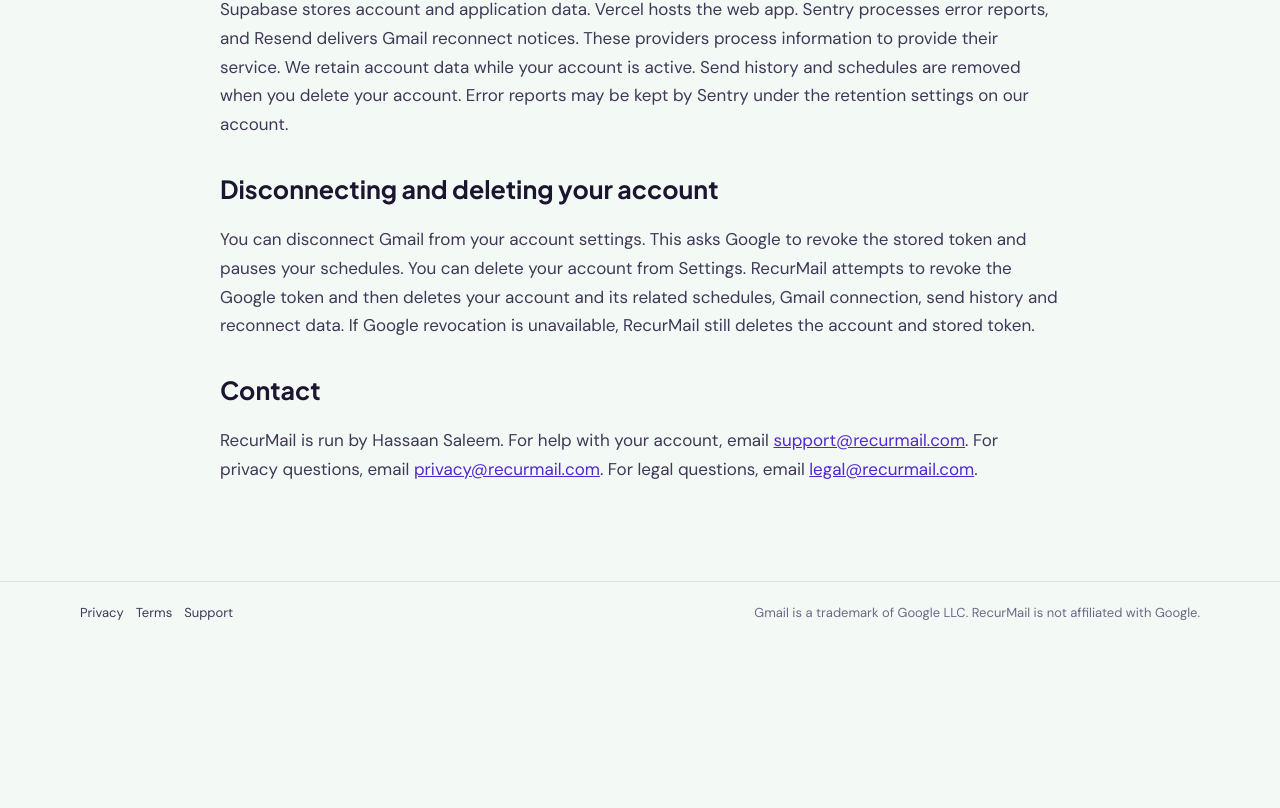
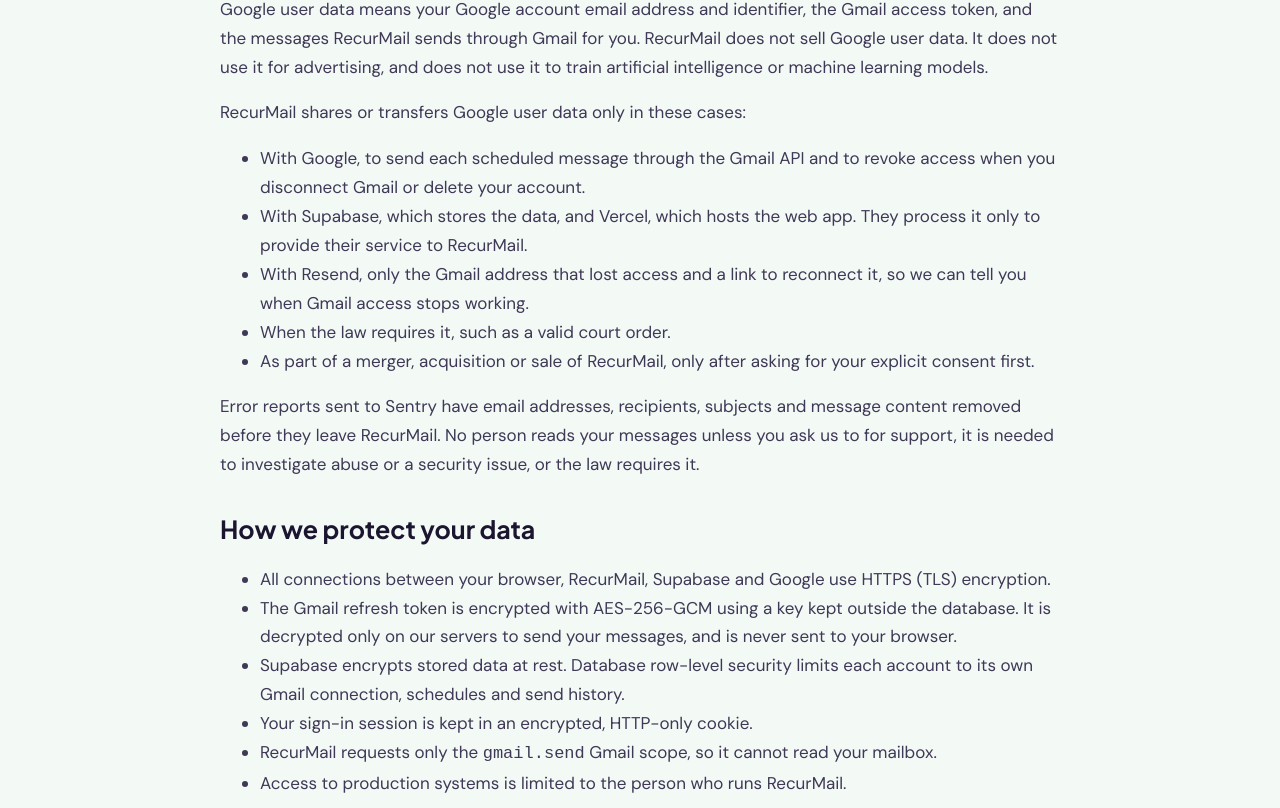
Before and after one commit to hassaans/recurmail, a Next.js app in the folder apps/web/: page /privacy in a window 1280 px wide. Shown: the part 1352-2160 px from the top of the page. Before the commit the page ends 2008 px from the top, so only its background shows below. Built offline with nearby package versions, Linux system fonts and the light colour scheme.

Commit message:
Say who gets Google user data and how it is protected in the privacy policy
Google's OAuth review flagged that the policy did not say with whom Google
user data is shared or what protects it. Adds both sections, with anchors
for the reply to Google, and gives each legal page its own updated date.

```diff
--- a/apps/web/app/privacy/page.tsx
+++ b/apps/web/app/privacy/page.tsx
@@ -9,7 +9,7 @@
 
 export default function PrivacyPage() {
   return (
-    <LegalDocument title="Privacy Policy">
+    <LegalDocument title="Privacy Policy" updated="October 19, 2026">
       <p>
         RecurMail helps you send recurring messages from your own Gmail account.
         This policy explains what information the service uses and how you can
@@ -56,6 +56,66 @@
         so we can diagnose service failures. We do not use third-party product
         analytics.
       </p>
+      <h2 id="sharing">How Google user data is shared</h2>
+      <p>
+        Google user data means your Google account email address and identifier,
+        the Gmail access token, and the messages RecurMail sends through Gmail
+        for you. RecurMail does not sell Google user data. It does not use it
+        for advertising, and does not use it to train artificial intelligence or
+        machine learning models.
+      </p>
+      <p>RecurMail shares or transfers Google user data only in these cases:</p>
+      <ul>
+        <li>
+          With Google, to send each scheduled message through the Gmail API and
+          to revoke access when you disconnect Gmail or delete your account.
+        </li>
+        <li>
+          With Supabase, which stores the data, and Vercel, which hosts the web
+          app. They process it only to provide their service to RecurMail.
+        </li>
+        <li>
+          With Resend, only the Gmail address that lost access and a link to
+          reconnect it, so we can tell you when Gmail access stops working.
+        </li>
+        <li>When the law requires it, such as a valid court order.</li>
+        <li>
+          As part of a merger, acquisition or sale of RecurMail, only after
+          asking for your explicit consent first.
+        </li>
+      </ul>
+      <p>
+        Error reports sent to Sentry have email addresses, recipients, subjects
+        and message content removed before they leave RecurMail. No person reads
+        your messages unless you ask us to for support, it is needed to
+        investigate abuse or a security issue, or the law requires it.
+      </p>
+      <h2 id="protection">How we protect your data</h2>
+      <ul>
+        <li>
+          All connections between your browser, RecurMail, Supabase and Google
+          use HTTPS (TLS) encryption.
+        </li>
+        <li>
+          The Gmail refresh token is encrypted with AES-256-GCM using a key kept
+          outside the database. It is decrypted only on our servers to send your
+          messages, and is never sent to your browser.
+        </li>
+        <li>
+          Supabase encrypts stored data at rest. Database row-level security
+          limits each account to its own Gmail connection, schedules and send
+          history.
+        </li>
+        <li>Your sign-in session is kept in an encrypted, HTTP-only cookie.</li>
+        <li>
+          RecurMail requests only the <code>gmail.send</code> Gmail scope, so it
+          cannot read your mailbox.
+        </li>
+        <li>
+          Access to production systems is limited to the person who runs
+          RecurMail.
+        </li>
+      </ul>
       <h2>Service providers and retention</h2>
       <p>
         Supabase stores account and application data. Vercel hosts the web app.
--- a/apps/web/app/terms/page.tsx
+++ b/apps/web/app/terms/page.tsx
@@ -8,7 +8,7 @@
 
 export default function TermsPage() {
   return (
-    <LegalDocument title="Terms of Service">
+    <LegalDocument title="Terms of Service" updated="October 15, 2026">
       <p>
         These terms cover your use of RecurMail. By using the service, you agree
         to them. If you do not agree, do not connect an account or create a
--- a/apps/web/components/LegalDocument.tsx
+++ b/apps/web/components/LegalDocument.tsx
@@ -5,9 +5,11 @@
 
 export function LegalDocument({
   title,
+  updated,
   children,
 }: {
   title: string;
+  updated: string;
   children: ReactNode;
 }) {
   return (
@@ -15,7 +17,7 @@
       <SiteHeader variant="legal" />
       <main className={styles.main}>
         <h1>{title}</h1>
-        <p className={styles.updated}>Last updated October 15, 2026</p>
+        <p className={styles.updated}>Last updated {updated}</p>
         <article>{children}</article>
       </main>
       <SiteFooter variant="legal" />
```
